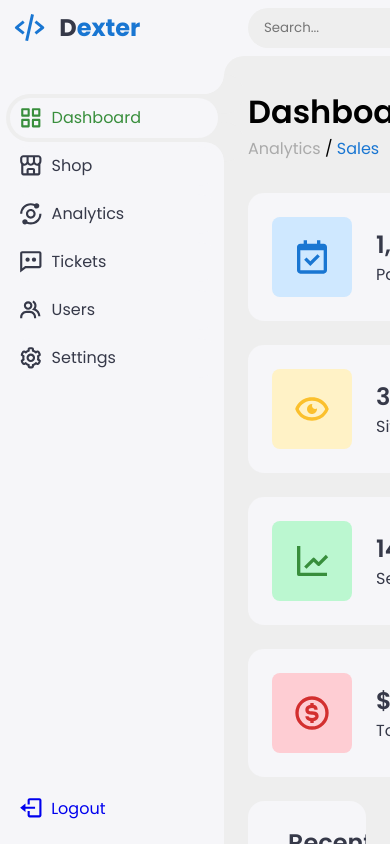
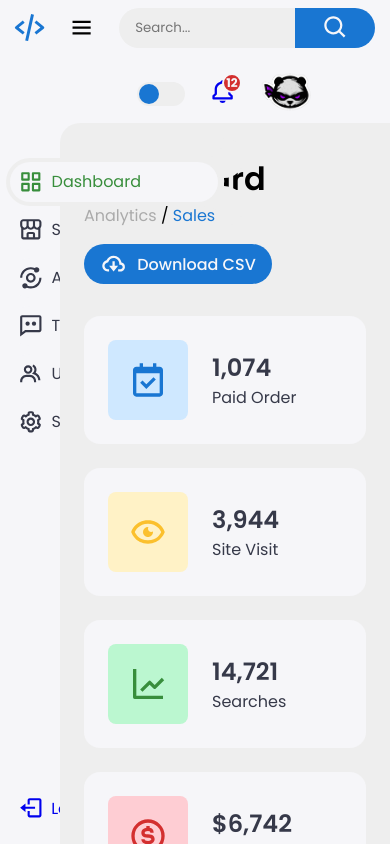
Before and after one commit to dexter2k8/responsive-dashboard, a React (Vite) app: page / in a window 390 px wide. Built offline with nearby package versions, Linux system fonts and the light colour scheme.

Commit message:
updated responsive

```diff
--- a/src/App.css
+++ b/src/App.css
@@ -11,5 +11,16 @@
 }
 
 .content-false {
+  position: relative;
   width: calc(100% - 14rem);
 }
+
+@media screen and (max-width: 616px) {
+  .content-true {
+    width: inherit;
+  }
+
+  .content-false {
+    width: inherit;
+  }
+}
--- a/src/components/Header/styles.css
+++ b/src/components/Header/styles.css
@@ -10,6 +10,7 @@ header {
 
 header svg {
   font-size: 1.7rem;
+  min-width: 1.7rem;
 }
 
 header form {
@@ -19,8 +20,9 @@ header form {
 }
 
 header form input {
+  flex-grow: 1;
   height: 100%;
-  width: 20rem;
+  max-width: 20rem;
   padding-inline: 1rem;
   background: var(--grey);
   border-radius: 2rem 0 0 2rem;
@@ -70,3 +72,17 @@ header .notification .count {
 header .profile img {
   height: 2.5rem;
 }
+
+@media screen and (max-width: 616px) {
+  header {
+    justify-content: center;
+    flex-wrap: wrap;
+    height: auto;
+    margin-left: 3.75rem;
+    padding: 0.5rem;
+  }
+
+  header form input {
+    max-width: 11rem;
+  }
+}
--- a/src/components/Main/components/MainHeader/styles.css
+++ b/src/components/Main/components/MainHeader/styles.css
@@ -2,6 +2,8 @@
   display: flex;
   align-items: center;
   justify-content: space-between;
+  gap: 1rem;
+  flex-wrap: wrap;
 }
 
 .header .breadcrumb a {
--- a/src/components/Main/styles.css
+++ b/src/components/Main/styles.css
@@ -19,3 +19,9 @@ main .divider > div {
   padding: 1.5rem;
   overflow-x: auto;
 }
+
+@media screen and (max-width: 616px) {
+  main {
+    margin-left: 3.75rem;
+  }
+}
--- a/src/components/Sidebar/components/SideBody/styles.css
+++ b/src/components/Sidebar/components/SideBody/styles.css
@@ -62,3 +62,10 @@
 .side-body li a svg {
   min-width: 1.6rem;
 }
+
+@media screen and (max-width: 616px) {
+  .side-body {
+    padding-left: 0.375rem;
+    margin-top: 7rem;
+  }
+}
--- a/src/components/Sidebar/styles.css
+++ b/src/components/Sidebar/styles.css
@@ -14,3 +14,9 @@
 .sidebar svg {
   font-size: 1.6rem;
 }
+
+@media screen and (max-width: 616px) {
+  .sidebar {
+    position: absolute;
+  }
+}
```
